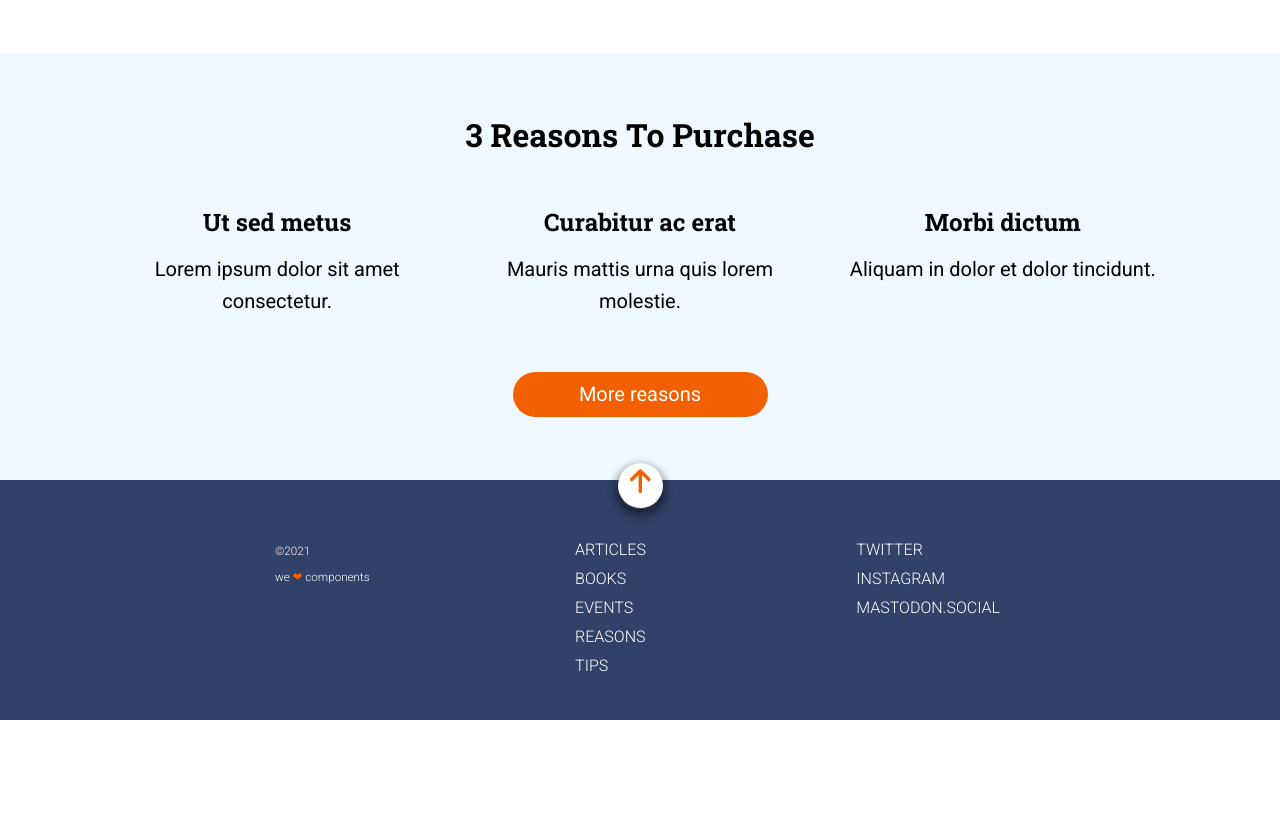
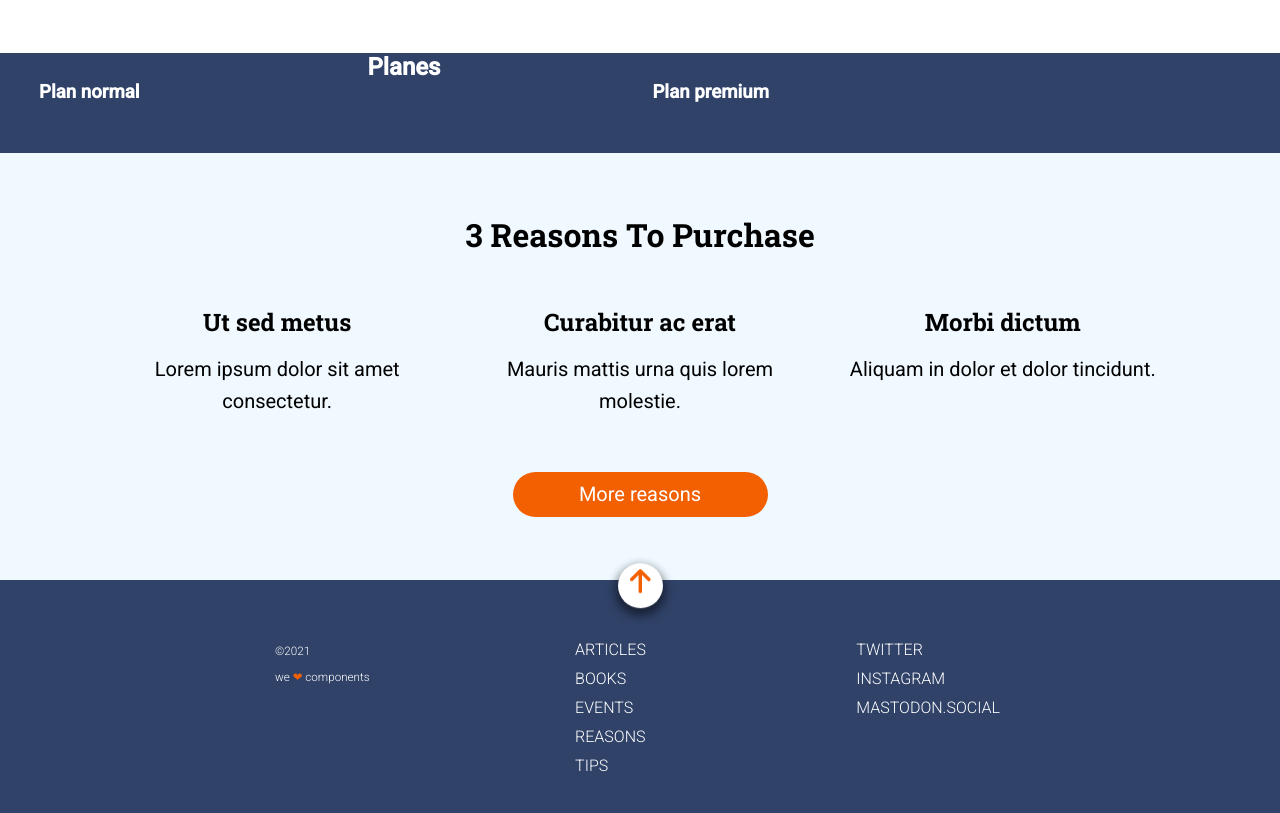
Before and after one commit to albavidalm/Anonymous-Proxy, a website: page src/html/index.html in a window 1280 px wide. Shown: the part 1107-1920 px from the top of the page. Before the commit the page ends 1827 px from the top, so only its background shows below. Drawn offline with nearby package versions, Linux system fonts and the light colour scheme; files that its build step writes are made by us from their sources; files whose address does not match are found by name.

Commit message:
Add new branch changes

```diff
--- a/src/html/index.html
+++ b/src/html/index.html
@@ -28,6 +28,7 @@
       <p class="looking__text">Donec accumsan, nulla ut volutpat porttior, quam odio tempus felis, at luctus ex diam nec lectus. Vivamus semper sodales rutrum.</p>
       <div class="looking__go"><a class="looking__link" href=" http://adalab.es" target="_blank" alt="Go button" title="Go">Go</a></div>
     </section>
+    <include src="./partials/plans.html"></include>
     <include src="./partials/action.html"></include>
   </main>
   <include src="./partials/footer.html"></include>
--- /dev/null
+++ b/src/html/partials/plans.html
@@ -0,0 +1,12 @@
+<section class="plans">
+
+  <div class="plans__info wrapper">
+    <h2>Planes</h2>
+
+    <div class="plans__info--subtitle">
+      <h3>Plan normal</h3>
+      <h3>Plan premium</h3>
+    </div>
+
+  </div>
+</section>
--- /dev/null
+++ b/src/scss/layout/_plans.scss
@@ -0,0 +1,21 @@
+.plans {
+  width: 100vw;
+  height: 100px;
+  background-color: $dark-blue-background;
+  color: $white;
+  font-family: $main-font;
+  &__info {
+    display: flex;
+    flex-direction: column;
+    align-items: center;
+    &--subtitle {
+      @include tablet {
+        width: 100%;
+        height: 100%;
+        display: flex;
+        flex-direction: row;
+        justify-content: space-between;
+      }
+    }
+  }
+}
--- a/src/scss/main.scss
+++ b/src/scss/main.scss
@@ -4,6 +4,7 @@
 @import "core/scrollbutton";
 @import "core/animations.scss";
 @import "layout/header";
+@import "layout/plans";
 @import "layout/action";
 @import "layout/footer";
 @import "pages/index";
```
